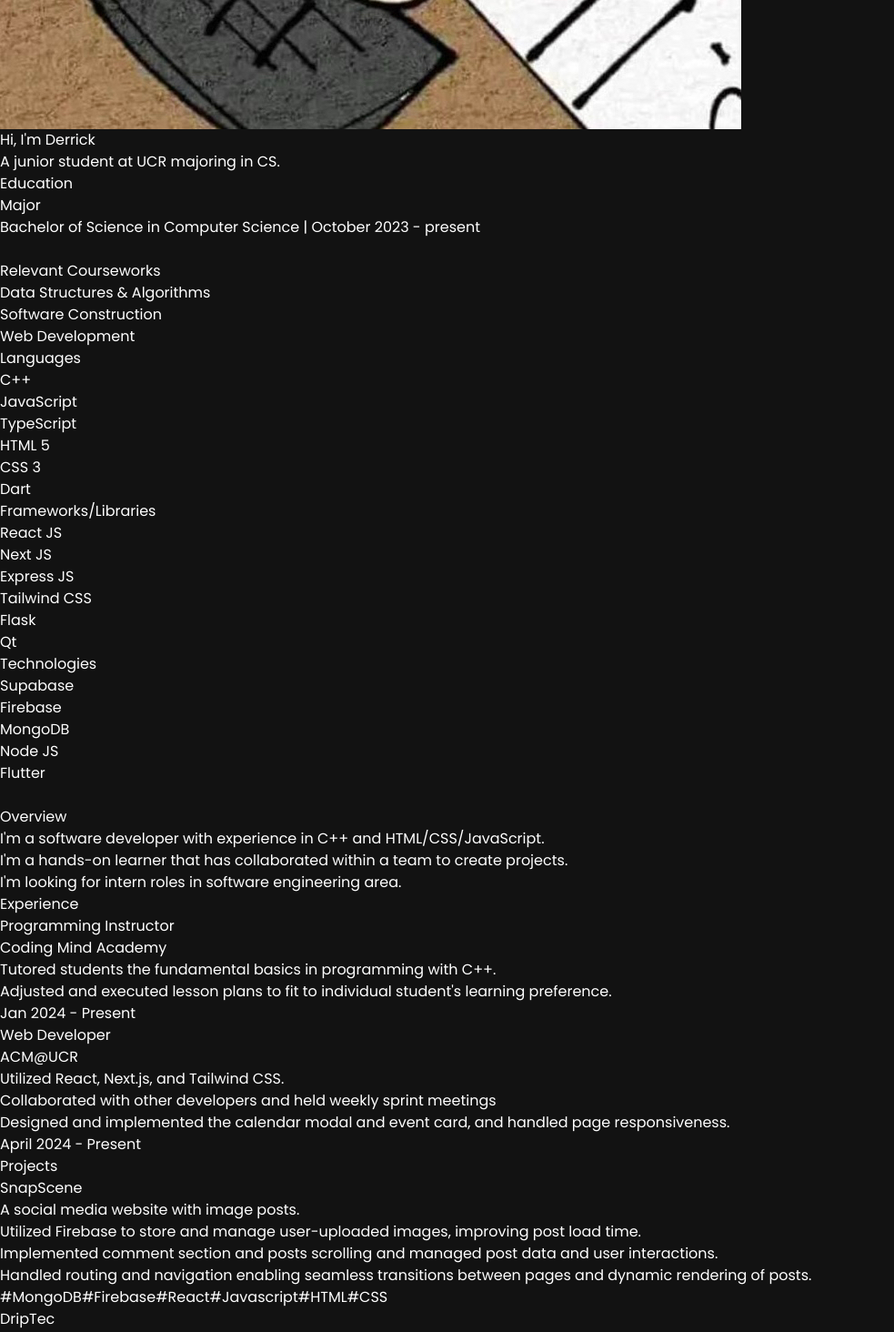
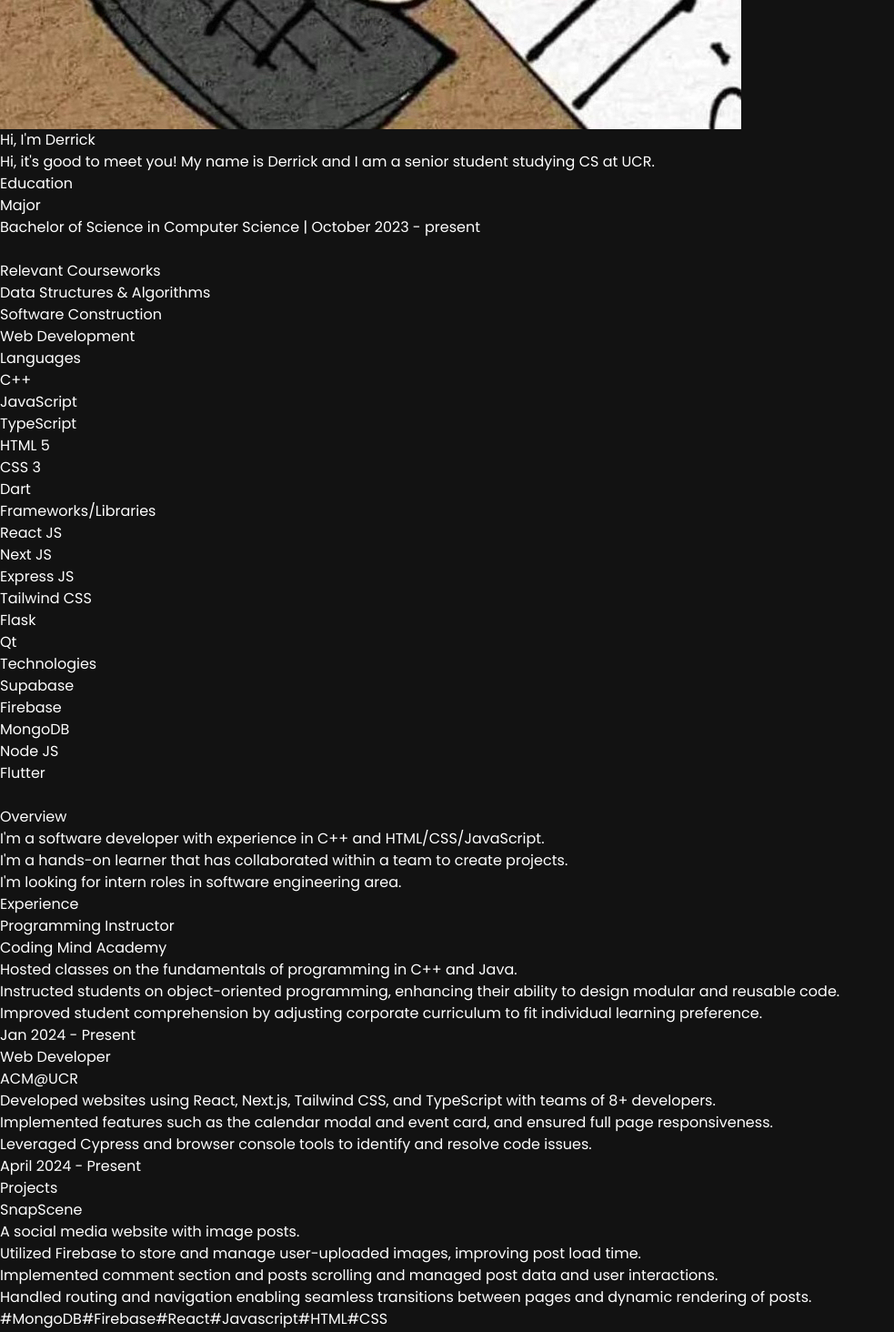
Before and after one commit to Derrick-Mao/Portfolio, a React (Vite) app: page / in a window 1280 px wide. Shown: the part 1543-3007 px from the top of the page at 91% size, without its empty margins (0-983 px from the left). Built offline with nearby package versions, Linux system fonts and the light colour scheme.

Commit message:
img w, index, contact icon

```diff
--- a/src/components/Contact.jsx
+++ b/src/components/Contact.jsx
@@ -11,7 +11,7 @@ const Contact = () => {
         <img
           src="https://cdn1.iconfinder.com/data/icons/logotypes/32/circle-linkedin-512.png"
           alt="linkedin icon"
-          className="w-20"
+          className="w-20 transform transition-transform hover:scale-125"
         />
       </a>
       <a
@@ -23,14 +23,14 @@ const Contact = () => {
         <img
           src="https://encrypted-tbn0.gstatic.com/images?q=tbn:ANd9GcSgCL6squJi5XJkuVhF1NesTXiHbGHGdZP_bh4Ob94K-w&s"
           alt="github icon"
-          className="w-20"
+          className="w-20 transform transition-transform hover:scale-125"
         />
       </a>
       <a href="mailto:derrickmao03@gmail.com">
         <img
           src="https://cdn4.iconfinder.com/data/icons/social-media-logos-6/512/112-gmail_email_mail-512.png"
           alt="github icon"
-          className="w-20"
+          className="w-20 transform transition-transform hover:scale-125"
         />
       </a>
     </div>
--- a/src/components/Hero.jsx
+++ b/src/components/Hero.jsx
@@ -8,19 +8,19 @@ const Hero = () => {
     <div className="relative w-full h-screen mx-auto">
       Hero
       <div className="flex flex-row mt-5">
-        <div className="my-20 ml-20 w-1/3">
+        <div className="my-20 ml-20 w-full max-w-xs 2xl:max-w-md">
           <img
             src={pfp}
             alt="professional photo"
-            className="w-80 h-80 transform transition-transform hover:scale-125"
+            className="w-full h-auto transform transition-transform hover:scale-125"
           />
         </div>
         <div className="my-20 ml-20 w-2/3">
           <h1 className={`${styles.heroHeadText}`}>
             Hi, I'm <span className="text-[#9467f6]">Derrick</span>
           </h1>
-          <p className={`${styles.heroSubText}`}>
-            A junior student at UCR majoring in CS.
+          <p className={`${styles.heroSubText} mr-2`}>
+            Hi, it's good to meet you! My name is Derrick and I am a senior student studying CS at UCR.
           </p>
         </div>
       </div>
--- a/src/constants/index.js
+++ b/src/constants/index.js
@@ -106,8 +106,9 @@ import {
       company_name: "Coding Mind Academy",
       date: "Jan 2024 - Present",
       points: [
-        "Tutored students the fundamental basics in programming with C++.",
-        "Adjusted and executed lesson plans to fit to individual student's learning preference.",
+        "Hosted classes on the fundamentals of programming in C++ and Java.",
+        "Instructed students on object-oriented programming, enhancing their ability to design modular and reusable code.",
+        "Improved student comprehension by adjusting corporate curriculum to fit individual learning preference.",
       ],
     },
     {
@@ -115,9 +116,9 @@ import {
       company_name: "ACM@UCR",
       date: "April 2024 - Present",
       points: [
-        "Utilized React, Next.js, and Tailwind CSS.",
-        "Collaborated with other developers and held weekly sprint meetings",
-        "Designed and implemented the calendar modal and event card, and handled page responsiveness.",
+        "Developed websites using React, Next.js, Tailwind CSS, and TypeScript with teams of 8+ developers.",
+        "Implemented features such as the calendar modal and event card, and ensured full page responsiveness.",
+        "Leveraged Cypress and browser console tools to identify and resolve code issues.",
       ],
     },
   ];
```
